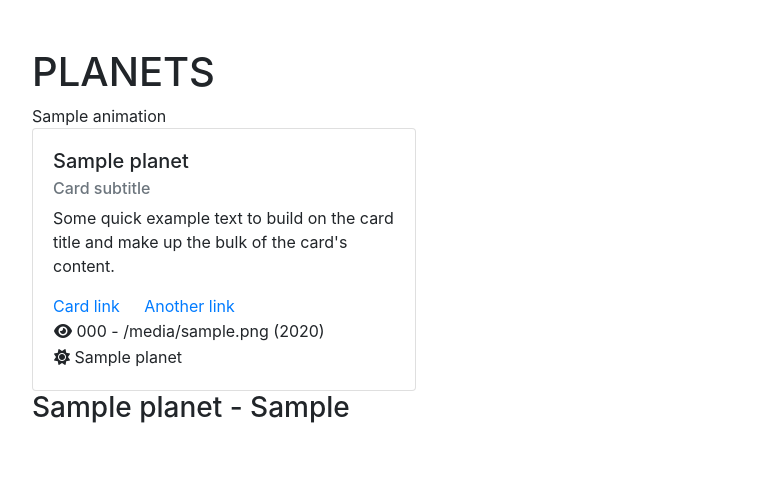
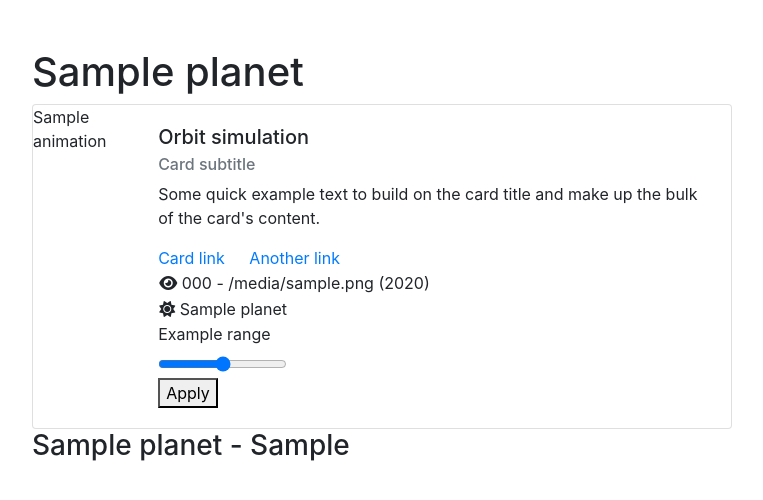
Before and after one commit to lamamilu/planet_explorer, a Flask app: template templates/home.html in a window 1280 px wide. Shown: the top 500 px of the page, without its empty margins (53-816 px from the left). Run offline with Flask 3, Linux system fonts and the light colour scheme; the template is opened without the code that fills it: most values are stand-ins (such as "Sample title", 1, 10 or a date in 2020); some libraries are stand-ins or nearby versions.

Commit message:
video in card

```diff
--- a/app.py
+++ b/app.py
@@ -21,7 +21,10 @@ def home():
      print(response.status_code)
 
 
-     animation = orbit_animation(response.json()[0], 1)
+     ani = orbit_animation(response.json()[0], 1)
+
+     ani_list = ani.split('width="700" height="700"')
+     animation = ani_list[0] + 'width="400" height="400"' + ani_list[1]
 
      return render_template("home.html", planets=response.json(), animation=animation)
 
--- a/templates/home.html
+++ b/templates/home.html
@@ -11,15 +11,17 @@
 <body class="container">
      <br><br>
 
-     <h1>PLANETS</h1>
-
-     {{ animation | safe }}
+     <h1>{{ planet.pl_name }}</h1>
 
      {% for planet in planets %}
 
-          <div class="card" style="width: 24rem;">
+          <div class="card" style="max-width: 700px; max-height: 400px;">
+               <div class="d-flex flex-column flex-md-row">
+               <div class="orbit-video">
+                    {{ animation | safe }}
+               </div>
                <div class="card-body">
-                    <h5 class="card-title">{{ planet.pl_name }}</h5>
+                    <h5 class="card-title">Orbit simulation</h5>
                     <h6 class="card-subtitle mb-2 text-muted">Card subtitle</h6>
                     <p class="card-text">Some quick example text to build on the card title and make up the bulk of the card's content.</p>
                     <a href="#" class="card-link">Card link</a>
@@ -33,10 +35,18 @@
                               <td></td>
                          </tr>
                     </table>
+
+                    <form method="POST">
+                         <label for="range1" class="form-label">Example range</label>
+                         <div class="form-range">
+                              <input type="range" class="form-range-input" name="speed">
+                         </div>
+                         <button type="submit" name="action" value="set-speed">Apply</button>
+                    </form>
+               </div>
                </div>
           </div>
                <h3>{{ planet.pl_name }} - {{ planet.pl_masse }}</h3>
-          </div>
 
      {% endfor %}
 
```
Also changed, not shown: static/styles.css (+15 -0 lines).
